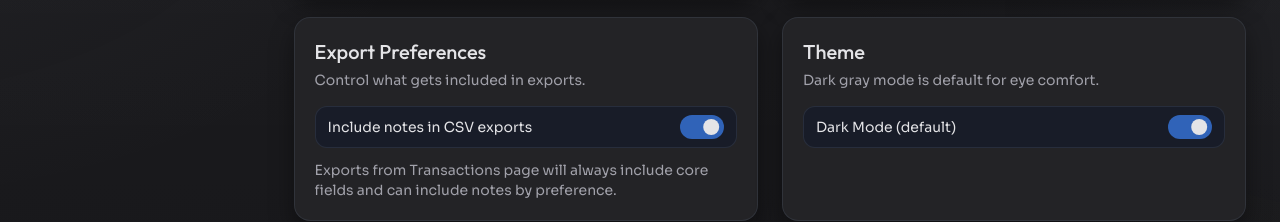
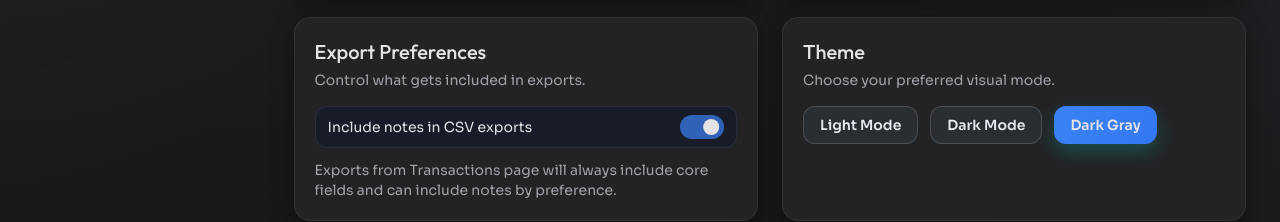
Before and after one commit to tahmids55/moneyin-moneyout, a React (Vite) app: page /settings in a window 1280 px wide. Shown: the part 843-1065 px from the top of the page. Built offline with nearby package versions, Linux system fonts and the light colour scheme; no server answers; the database is empty; sample sign-in values are in the browser's storage.

Commit message:
Restore working 3-mode theme toggle

```diff
--- a/src/App.jsx
+++ b/src/App.jsx
@@ -13,7 +13,8 @@ import AboutPage from './pages/AboutPage'
 import { usePreferences } from './hooks/usePreferences'
 
 function App() {
-  usePreferences()
+  const { theme } = usePreferences()
+  const isDarkTheme = theme === 'dark' || theme === 'dark-gray'
 
   return (
     <>
@@ -90,10 +91,12 @@ function App() {
         toastOptions={{
           style: {
             borderRadius: '0.8rem',
-            background: '#232326',
-            color: '#E4E4E7',
-            border: '1px solid #2F2F34',
-            boxShadow: '0 10px 24px rgba(0, 0, 0, 0.4)',
+            background: isDarkTheme ? '#232326' : 'rgba(250, 250, 252, 0.98)',
+            color: isDarkTheme ? '#E4E4E7' : '#27272a',
+            border: isDarkTheme ? '1px solid #2F2F34' : '1px solid #d4d4d8',
+            boxShadow: isDarkTheme
+              ? '0 10px 24px rgba(0, 0, 0, 0.4)'
+              : '0 10px 24px rgba(24, 24, 27, 0.14)',
             backdropFilter: 'blur(10px)',
           },
         }}
--- a/src/hooks/usePreferences.jsx
+++ b/src/hooks/usePreferences.jsx
@@ -14,13 +14,6 @@ const defaultPreferences = {
   overspendAlertsEnabled: true,
 }
 
-function forceDarkGrayTheme(preferences) {
-  return {
-    ...preferences,
-    theme: DEFAULT_THEME,
-  }
-}
-
 function getStoredPreferences() {
   try {
     const raw = localStorage.getItem(STORAGE_KEY)
@@ -28,7 +21,7 @@ function getStoredPreferences() {
       return defaultPreferences
     }
 
-    return forceDarkGrayTheme({ ...defaultPreferences, ...JSON.parse(raw) })
+    return { ...defaultPreferences, ...JSON.parse(raw) }
   } catch {
     return defaultPreferences
   }
@@ -52,7 +45,7 @@ export function PreferencesProvider({ children }) {
           return
         }
 
-        const merged = forceDarkGrayTheme({ ...defaultPreferences, ...settings })
+        const merged = { ...defaultPreferences, ...settings }
         setPreferences(merged)
         localStorage.setItem(STORAGE_KEY, JSON.stringify(merged))
       },
@@ -66,15 +59,16 @@ export function PreferencesProvider({ children }) {
 
   useEffect(() => {
     const root = document.documentElement
-    root.classList.add('dark')
-    root.classList.add('dark-gray')
+    const isDarkMode = preferences.theme === 'dark' || preferences.theme === 'dark-gray'
+    root.classList.toggle('dark', isDarkMode)
+    root.classList.toggle('dark-gray', preferences.theme === 'dark-gray')
   }, [preferences.theme])
 
   const updatePreferences = useCallback(async (partial) => {
     let nextPreferences = null
 
     setPreferences((prev) => {
-      nextPreferences = forceDarkGrayTheme({ ...prev, ...partial })
+      nextPreferences = { ...prev, ...partial }
       localStorage.setItem(STORAGE_KEY, JSON.stringify(nextPreferences))
       return nextPreferences
     })
--- a/src/pages/SettingsPage.jsx
+++ b/src/pages/SettingsPage.jsx
@@ -90,8 +90,9 @@ export default function SettingsPage() {
     }
   }
 
-  const enforceDarkMode = async () => {
-    await updatePreferences({ theme: 'dark-gray' })
+  const setTheme = async (theme) => {
+    await updatePreferences({ theme })
+    toast.success(`Switched to ${theme} mode`)
   }
 
   const onLogout = async () => {
@@ -290,12 +291,36 @@ export default function SettingsPage() {
             </div>
           </SettingsSection>
 
-          <SettingsSection title="Theme" description="Dark gray mode is default for eye comfort.">
-            <ToggleSwitch
-              label="Dark Mode (default)"
-              checked={true}
-              onChange={enforceDarkMode}
-            />
+          <SettingsSection title="Theme" description="Choose your preferred visual mode.">
+            <div className="flex flex-wrap gap-3">
+              <button
+                type="button"
+                onClick={() => setTheme('light')}
+                className={`rounded-xl px-4 py-2 text-sm font-semibold ${
+                  preferences.theme === 'light' ? 'btn-primary' : 'btn-secondary'
+                }`}
+              >
+                Light Mode
+              </button>
+              <button
+                type="button"
+                onClick={() => setTheme('dark')}
+                className={`rounded-xl px-4 py-2 text-sm font-semibold ${
+                  preferences.theme === 'dark' ? 'btn-primary' : 'btn-secondary'
+                }`}
+              >
+                Dark Mode
+              </button>
+              <button
+                type="button"
+                onClick={() => setTheme('dark-gray')}
+                className={`rounded-xl px-4 py-2 text-sm font-semibold ${
+                  preferences.theme === 'dark-gray' ? 'btn-primary' : 'btn-secondary'
+                }`}
+              >
+                Dark Gray
+              </button>
+            </div>
           </SettingsSection>
         </section>
 
```
